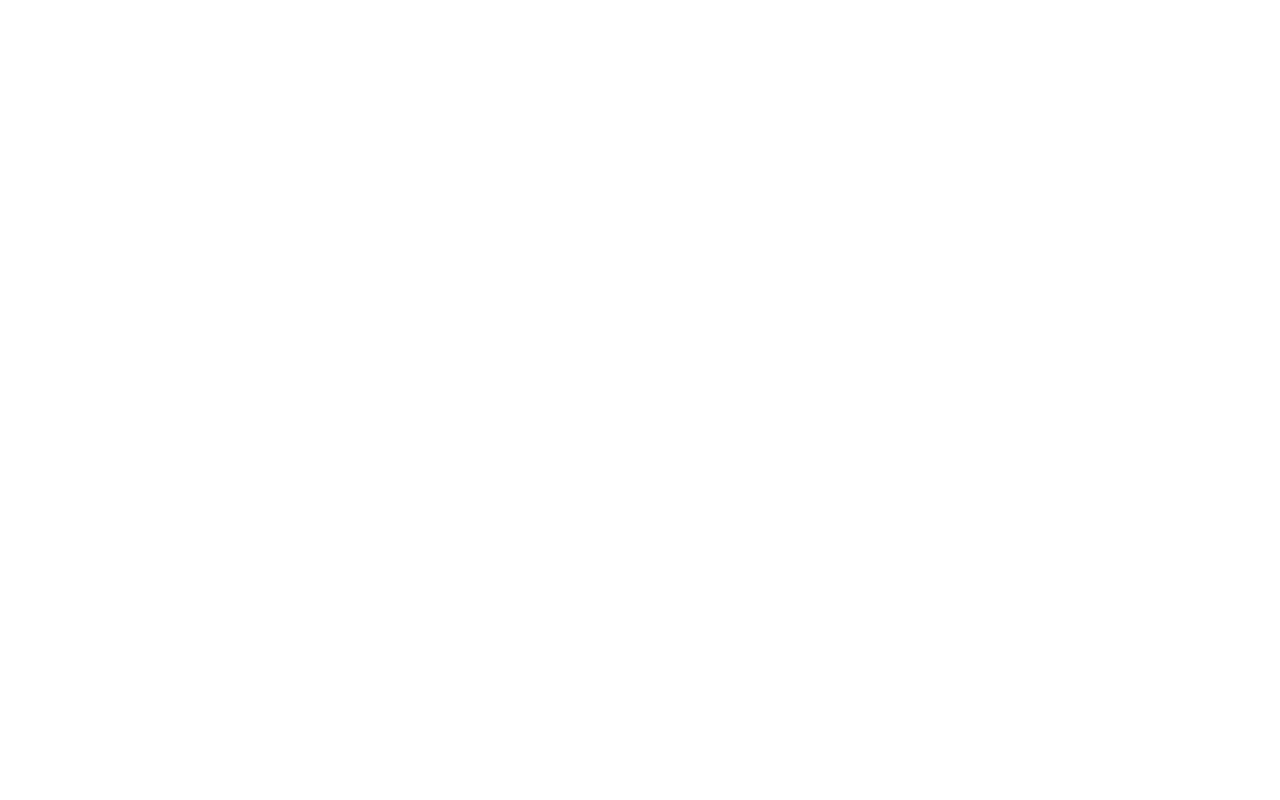
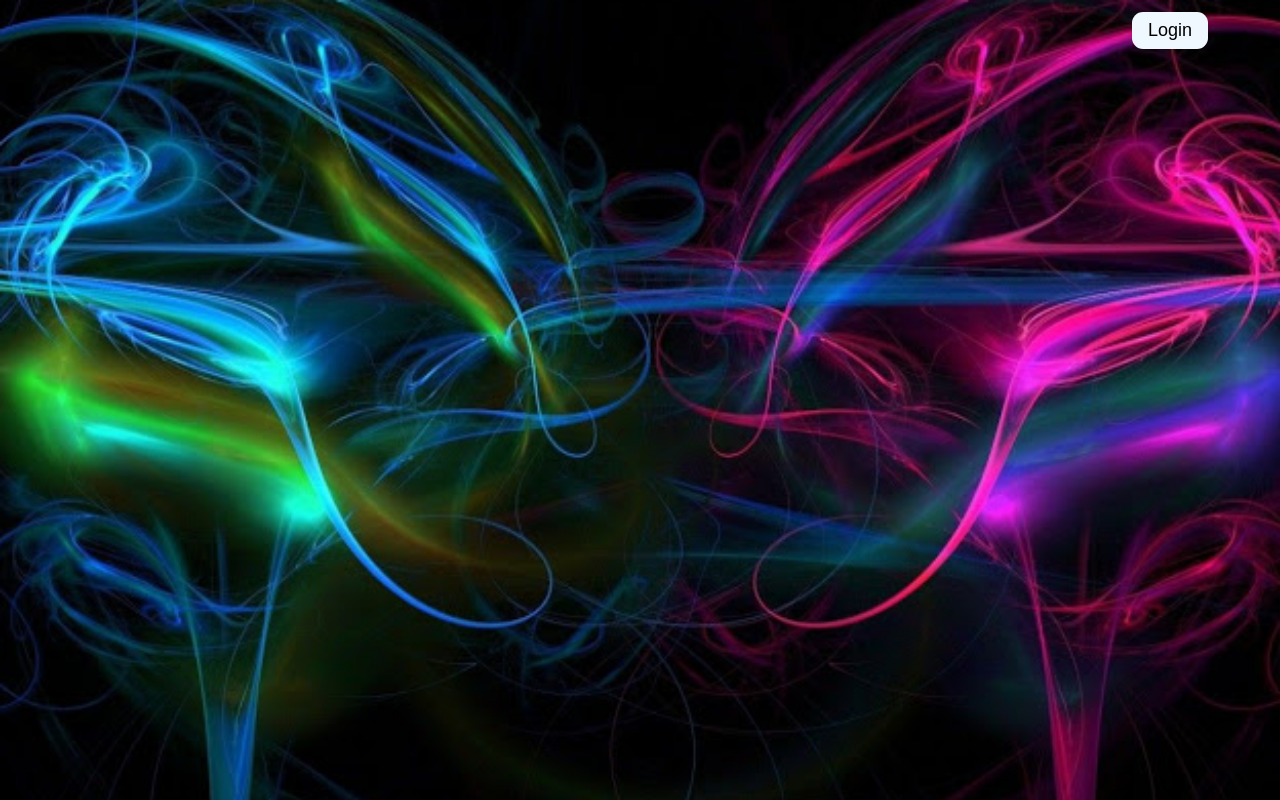
Before and after one commit to Armin-Fullstack/login, a plain HTML site: page index.html in a window 1280 px wide. Drawn offline with Linux system fonts and the light colour scheme.

Commit message:
feat: added Login button

```diff
--- a/index.html
+++ b/index.html
@@ -8,6 +8,8 @@
   <title>Login</title>
 </head>
 <body>
-
+  <div class="container">
+    <button class="login-btn">Login</button>
+  </div>
 </body>
 </html>
--- a/style.css
+++ b/style.css
@@ -8,3 +8,26 @@
 html {
   font-size: 62.5%;
 }
+body {
+  background-image: url("IMG_4903.JPG");
+  background-position: center;
+  background-repeat: no-repeat;
+  background-size: cover;
+  height: 100vh;
+}
+.container {
+  max-width: 120rem;
+  margin: 0 auto;
+  padding: 1.2rem 3.2rem;
+}
+.login-btn {
+  font-size: 1.8rem;
+  outline: none;
+  display: flex;
+  padding: 0.8rem 1.6rem;
+  border-radius: 11px;
+  cursor: pointer;
+  border: none;
+  background-color: aliceblue;
+  margin-left: auto;
+}
```
Also changed, not shown: IMG_4903.JPG (added).
